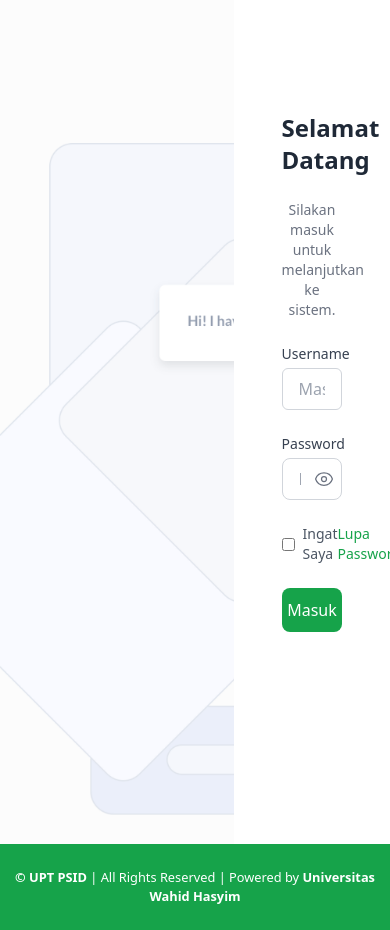
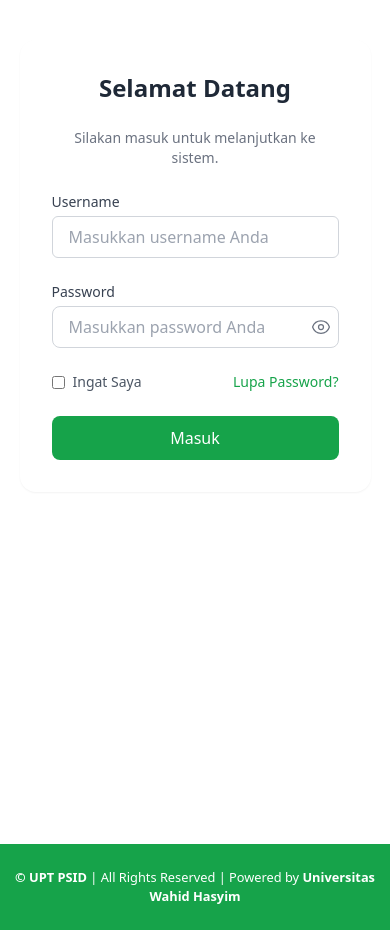
Before and after one commit to faridSunanda/helpdesk, a plain HTML site: page login/index.html in a window 390 px wide. Drawn offline with nearby package versions, Linux system fonts and the light colour scheme.

Commit message:
Login Responsive

```diff
--- a/login/index.html
+++ b/login/index.html
@@ -20,15 +20,22 @@
   </head>
   <body>
     <!-- Main  -->
-    <main class="flex">
+    <!-- Main -->
+    <main class="flex flex-col md:flex-row min-h-screen">
       <!-- Kiri -->
       <div
-        class="w-[60%] h-screen bg-[url('/img/background.png')] bg-cover"
+        class="hidden md:block md:w-[60%] h-[50vh] md:h-screen bg-[url('/img/background.png')] bg-cover bg-center"
       ></div>
+
       <!-- Kanan -->
-      <div class="w-[40%]">
-        <div class="w-[80%] mx-auto mt-20">
-          <form class="rounded-2xl p-8 w-full space-y-6" action="/aktor">
+      <div
+        class="w-full md:w-[40%] flex items-center justify-center py-10 md:py-0"
+      >
+        <div class="w-[90%] sm:w-[80%] md:w-[80%] mx-auto">
+          <form
+            class="rounded-2xl p-8 w-full space-y-6 shadow-sm md:shadow-none"
+            action="/aktor"
+          >
             <h1 class="text-2xl font-semibold text-gray-800 text-center">
               Selamat Datang
             </h1>
@@ -70,7 +77,6 @@
                 id="togglePassword"
                 class="absolute inset-y-2 right-2 top-8 flex items-center text-gray-500 hover:text-green-600 focus:outline-none"
               >
-                <!-- Ikon default mata -->
                 <svg
                   xmlns="http://www.w3.org/2000/svg"
                   id="eyeIcon"
@@ -120,6 +126,7 @@
         </div>
       </div>
     </main>
+
     <!-- Footer -->
     <footer
       class="w-full bg-green-600 py-6 text-center text-[0.8rem] text-white"
```
